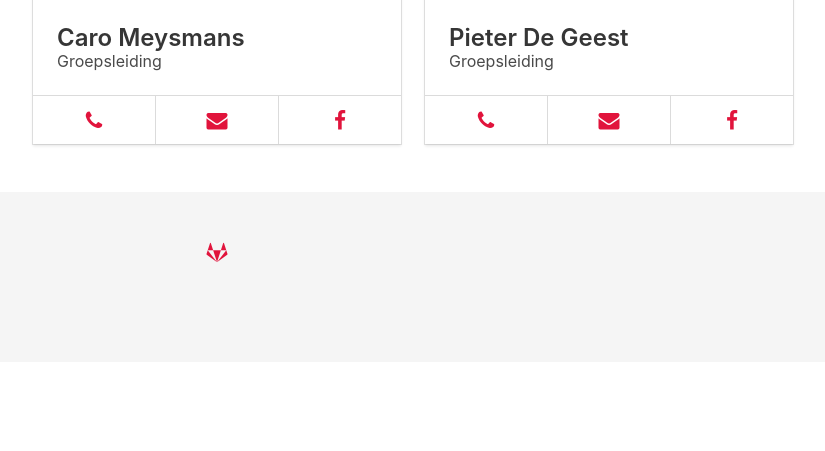
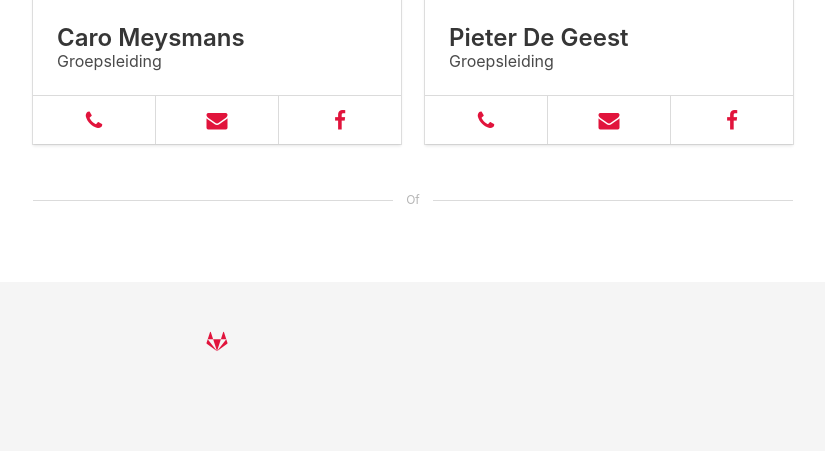
Before and after one commit to Bou4/chiroliedekerke.be, a Jekyll site: the page built from contact.html, in a window 1280 px wide. Shown: the part 533-984 px from the top of the page, without its empty margins (423-1248 px from the left). Built offline with Jekyll 4.4.1, drawn with Linux system fonts in a browser that asks for light colours; before the commit the page ends 900 px from its top, so only the background shows below that.

Commit message:
Add Bulma divider

```diff
--- /dev/null
+++ b/_sass/bulma/extensions/_all.sass
@@ -0,0 +1,3 @@
+@charset "utf-8"
+
+@import "divider.sass"
--- /dev/null
+++ b/_sass/bulma/extensions/divider.sass
@@ -0,0 +1,49 @@
+$divider-background-color: $grey-lighter !default
+$divider-font-size: $size-7 !default
+$divider-color: $grey-light !default
+
+.is-divider, .is-divider-vertical
+  display: block
+  position: relative
+
+.is-divider[data-content]::after, .is-divider-vertical[data-content]::after
+  background: $white
+  color: $divider-color
+  content: attr(data-content)
+  display: inline-block
+  font-size: $divider-font-size
+  padding: .5rem .8rem
+  -webkit-transform: translateY(-1.1rem)
+  -ms-transform: translateY(-1.1rem)
+  transform: translateY(-1.1rem)
+  text-align: center
+
+.is-divider
+  border-top: .1rem solid $divider-background-color
+  height: .1rem
+  margin: 2rem 0
+  text-align: center
+
+.is-divider-vertical
+  display: block
+  padding: 2rem
+  position: relative
+  &::before
+    border-left: .1rem solid $divider-background-color
+    bottom: 1rem
+    content: ""
+    display: block
+    left: 50%
+    position: absolute
+    top: 1rem
+    -webkit-transform: translateX(-50%)
+    -ms-transform: translateX(-50%)
+    transform: translateX(-50%)
+  &[data-content]::after
+    left: 50%
+    padding: .4rem 0
+    position: relative
+    top: 50%
+    -webkit-transform: translate(-50%, -50%)
+    -ms-transform: translate(-50%, -50%)
+    transform: translate(-50%, -50%)
--- a/contact.html
+++ b/contact.html
@@ -85,5 +85,10 @@
                 </div>
             </div>
         </div>
+        <div class="columns">
+            <div class="column is-8 is-offset-4">
+                <div class="is-divider" data-content="Of"></div>
+            </div>
+        </div>
     </div>
 </section>
--- a/css/bulma.sass
+++ b/css/bulma.sass
@@ -15,3 +15,4 @@
 @import "bulma/components/_all"
 @import "bulma/grid/_all"
 @import "bulma/layout/_all"
+@import "bulma/extensions/_all"
```
